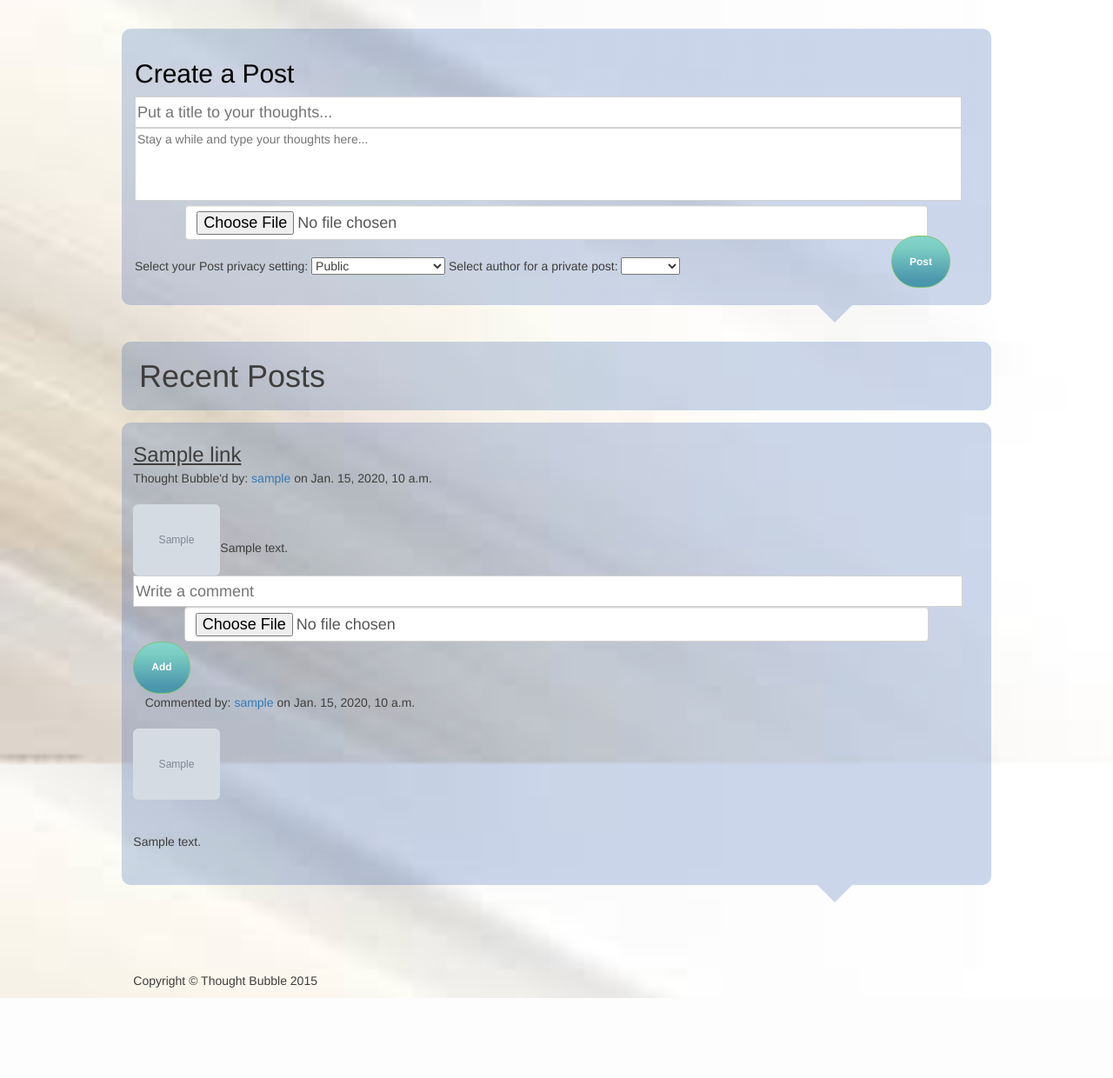
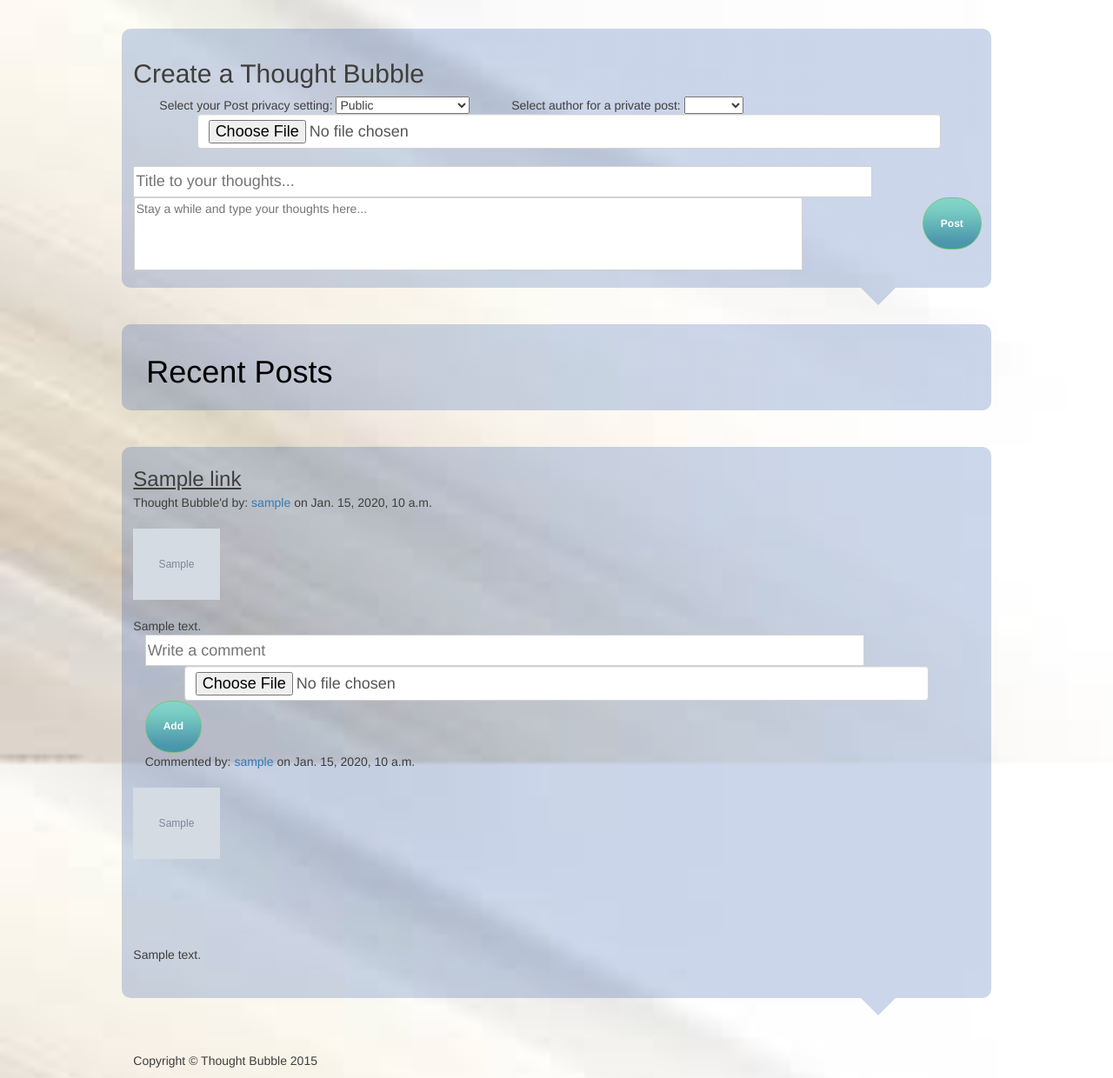
Before and after one commit to cntnboys/cmput410-project, a Django app: template main/templates/main.html in a window 1280 px wide. Shown: the part 81-1321 px from the top of the page at 87% size. Before the commit the page ends 1229 px from the top, so only its background shows below. Run offline with Django 3.2, Linux system fonts and the light colour scheme; the template is opened without the code that fills it: most values are stand-ins (such as "Sample title", 1, 10 or a date in 2020); grey boxes marked "Sample" are stand-in pictures; parts of the project's set-up code (start-up, migrations or seed data) failed here and were passed over; some libraries are stand-ins or nearby versions.

Commit message:
Fixing Basic Auth and Layout

```diff
--- a/main/basicHttpAuth.py
+++ b/main/basicHttpAuth.py
@@ -16,7 +16,6 @@ def view_or_basicauth(view, request, test_func, realm = "", *args, **kwargs):
     """
     if test_func(request.user):
         # Already logged in, just return the view.
-        print(request.user)
         return view(request, *args, **kwargs)
 
     # They are not logged in. See if they provided login credentials
--- a/main/static/css/main.css
+++ b/main/static/css/main.css
@@ -14,9 +14,12 @@ body {
   padding-top: 1pt;
   padding-bottom: 2%;
   margin-right: auto;
-  margin-left: auto;
+  margin-left: 10pt;
   background-color: rgba(0,55,155,0.2);
 
+}
+.row h2 {
+  padding-left: 10pt;
 }
 
 @media (min-width: 300px) {
@@ -41,13 +44,38 @@ body {
 }
 
 .recentPost {
+  width: 1000px;
+  padding-top: 1%;
+  padding-bottom: 1%;
   border-radius: 10px;
-  padding-left: 2%;
-  padding-top: 2%;
-  padding-bottom: 2%;
   margin-right: auto;
   margin-left: auto;
-  background-color: rgba(0,55,155,0.2);
+  background-color: rgba(0,185,155,0.2);
+}
+
+.recentPost h1 {
+  margin-left: 10pt;
+}
+
+@media (min-width: 300px) {
+  .recentPost{
+    width: 350px;
+  }
+}
+@media (min-width: 550px) {
+  .recentPost {
+    width: 500px;
+  }
+}
+@media (min-width: 800px) {
+  .recentPost {
+    width: 750px;
+  }
+}
+@media (min-width: 1200px) {
+  .recentPost {
+    width: 1000px;
+  }
 }
 
 .triangle-isosceles {
@@ -70,7 +98,7 @@ body {
   content:"";
   position:absolute;
   bottom:-20px; /* value = - border-top-width - border-bottom-width */
-  left:80%; /* controls horizontal position */
+  left:85%; /* controls horizontal position */
   border-width:20px 20px 0; /* vary these values to change the angle of the vertex */
   border-style:solid;
   border-color:rgba(0,55,155,0.2) transparent;
@@ -108,28 +136,87 @@ body {
   width:0;
 }
 
+.triangle-isoscelesd {
+  position:relative;
+  padding:15px;
+  margin:1em 0 3em;
+  color:#000;
+  background:rgba(0,55,155,0.2); /* default background for browsers without gradient support */
+  /* css3 */
+  background:-webkit-gradient(linear, 0 0, 0 100%, from(rgba(0,55,155,0.2)), to(rgba(0,55,155,0.2)));
+  background:-moz-linear-gradient(rgba(0,55,155,0.2), rgba(0,55,155,0.2));
+  background:-o-linear-gradient(rgba(0,55,155,0.2), rgba(0,55,155,0.2));
+  background:linear-gradient(rgba(0,55,155,0.2), rgba(0,55,155,0.2));
+  -webkit-border-radius:10px;
+  -moz-border-radius:10px;
+  border-radius:10px;
+}
+
 input {
-  width: 98%;
+  width: 85%;
+  margin-left: 10pt;
   margin-right: auto;
-  margin-left: auto;
   height: 2em;
   border: 1px solid #d2d2d2;
   outline: none;
   font-size: 18px;
 }
 
+@media (min-width: 300px) {
+  input {
+    width: 60%;
+  }
+}
+@media (min-width: 550px) {
+  input {
+    width: 70%;
+  }
+}
+@media (min-width: 800px) {
+  input {
+    width: 80%;
+  }
+}
+@media (min-width: 1200px) {
+  input {
+    width: 85%;
+  }
+}
+
 
 textarea {
-  width: 98%;
   height: 6em;
-  margin-right: auto;
-  margin-left: auto;
+  width: 95.8%;
+  margin-left: -1pt;
   padding-left:0 px;
   padding-top:0 px;
   border: 1px solid #d2d2d2;
   resize:none;
 
 }
+
+@media (min-width: 300px) {
+  textarea {
+    width: 10%;
+  }
+}
+@media (min-width: 550px) {
+  textarea {
+    width: 50%;
+  }
+}
+
+@media (min-width: 800px) {
+  textarea {
+    width: 91.3%;
+  }
+}
+@media (min-width: 1200px) {
+  textarea {
+    width: 95.8%;
+  }
+}
+
 
 input[type="file"] {
   width: 88%;
@@ -202,9 +289,29 @@ input[type="submit"] {
   background:rgba(0,55,155,0.2)
 }
 
+@media (min-width: 300px) {
+  .post{
+    width: 350px;
+  }
+}
+@media (min-width: 550px) {
+  .post {
+    width: 500px;
+  }
+}
+@media (min-width: 800px) {
+  .post {
+    width: 750px;
+  }
+}
+@media (min-width: 1200px) {
+  .post {
+    width: 1000px;
+  }
+}
+
 .posttitle {
   margin-left: 10pt;
-
   font-size: 18pt;
   text-decoration: underline;
 
--- a/main/templates/main.html
+++ b/main/templates/main.html
@@ -23,43 +23,58 @@
 <body>
 	<div class="wrapper">
 		<div class="createPost triangle-isosceles">
-			<h2>Create a Post</h2>
+			<div class="row">
+				<h2>Create a Thought Bubble</h2>
 					<form method="POST" action="{% url "makePost" %}" enctype="multipart/form-data">
 					{% csrf_token %}
-					<input type="text" name="title" placeholder="Put a title to your thoughts...">
-					<br/>
-					<textarea placeholder="Stay a while and type your thoughts here..." name="posttext"></textarea>
-					<input type="file" class="form-control" placeholder=""  name="image">
-					<br/>
+				</div>
+				<div class="row" style="margin-left:10pt">
+					<div class="col-md-5" >
 						Select your Post privacy setting:
 	                    <select name="privacy">
 			      			<option value="public">Public</option>
 			      			<option value="private">Private</option>
-		      <option value="bubblefriend">Freinds on my Host</option>
+			      			<option value="bubblefriend">Friends Here Only </option>
 			      			<option value="friends">Friends Only</option>
 			      			<option value="foaf">Friend of Friend Only</option>
-		      <option value="{{ user.get_username }}">Private Author</option>
+			      			<option value="{{ user.get_username }}">Private To Author</option>
 			   			</select>
+			   		</div>
 
+			   		<div class="col-md-6" >
 			   			Select author for a private post:
 				     	<select name="privateauthor">
-
 				     	{% for x in ufriends %}
 				      		<option value=""></option>
 				      		<option value="{{ x.username }}">{{ x.username }}</option>
 				     	{% endfor %}
 				   		</select>
-		    </br></br>
+		   			</div>
+		   			<input type="file" class="form-control" placeholder=""  name="image">
+		   		</div>
+		   		<br/>
+			<div class="row">
+					<input type="text" name="title" placeholder="Title to your thoughts...">
+			</div>
+			<div class="row">
+				<div class="col-md-10" >
+					<textarea placeholder="Stay a while and type your thoughts here..." name="posttext"></textarea>
+				</div>
+				<div class="col-md-1">
 					<input type="submit" class="rightbtn postbtn" value="Post">
+				</div>
 
+			</div>
 			</form>
+
+
+				</div>
 		</div>
 	</div>
 
 
-<div id="content">
-	<div class="wrapper">
-		<h1 class='recentPost'>Recent Posts</h1>
+	<div class="wrapper" >
+		<div class='recentPost triangle-isoscelesd'><h1>Recent Posts</h1></div>
                 {% for link in items %}
                 	<div class="post triangle-isosceles">
                 		{% if link.title %}
@@ -106,7 +121,6 @@
                     </div></div><br/>
                 {% endfor %}
 			</div>
-	</div>
 		<div class="wrapper">
 			<p><span style="margin-left:10pt">Copyright &copy; Thought Bubble 2015</span></p>
 		</div>
--- a/main/urls.py
+++ b/main/urls.py
@@ -13,7 +13,6 @@ urlpatterns = patterns('',
     url(r'^logout/$', views.logout, name="logout"),
     url(r'^register/$', views.registerPage, name='RegisterPage'),
     url(r'^(?P<current_user>.+?)/posts/', views.mainPage, name='mainPage'),
-
 
     url(r'^getfriendrequests/$', views.getfriendrequests, name='getfriendrequests'),
     url(r'^getposts/$', views.getposts, name='getposts'),
```
Also changed, not shown: main/views.py (+16 -10 lines), 1 other file. Lines whose indentation alone changed are shown as unchanged.
